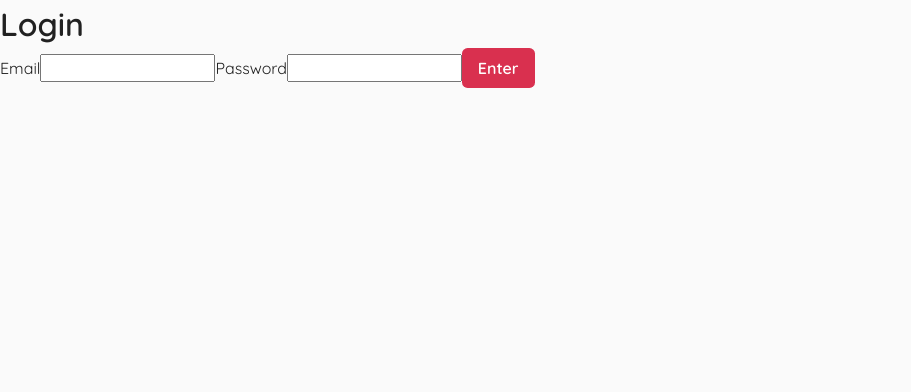
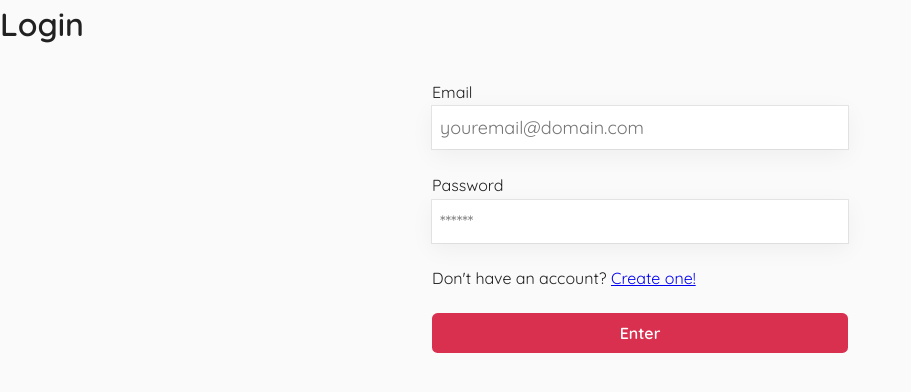
Before and after one commit to pedrodruviaro/react-animations, a React (Create React App) app: page / in a window 1280 px wide. Shown: the top 392 px of the page, without its empty margins (0-911 px from the left). Built offline with nearby package versions, Linux system fonts and the light colour scheme.

Commit message:
creating components

```diff
--- a/src/App.jsx
+++ b/src/App.jsx
@@ -1,54 +1,15 @@
 import React from "react";
 import { BrowserRouter, Routes, Route } from "react-router-dom";
-import { Button } from "./components/Button";
 
-export const Login = () => {
-    return (
-        <div>
-            <h1>Login</h1>
-            <form>
-                <label>
-                    Email
-                    <input type="text" />
-                </label>
-                <label>
-                    Password
-                    <input type="text" />
-                </label>
-
-                <Button type="submit">Enter</Button>
-            </form>
-        </div>
-    );
-};
-
-export const Register = () => {
-    return (
-        <div>
-            <h1>Login</h1>
-            <form>
-                <label>
-                    Email
-                    <input type="text" />
-                </label>
-                <label>
-                    Password
-                    <input type="text" />
-                </label>
-                <label>
-                    Confirm Password
-                    <input type="text" />
-                </label>
-            </form>
-        </div>
-    );
-};
+import { Login } from "./components/Login";
+import { Register } from "./components/Register";
 
 export const App = () => {
     return (
         <BrowserRouter>
             <Routes>
                 <Route path="/" element={<Login />} />
+                <Route path="/register" element={<Register />} />
             </Routes>
         </BrowserRouter>
     );
--- a/src/components/Button/styles.jsx
+++ b/src/components/Button/styles.jsx
@@ -7,10 +7,10 @@ export const Container = styled.button`
 
     border-radius: 0.35rem;
 
-    transition: filter 250ms ease-in-out;
+    transition: transform 200ms ease-in-out;
 
     &:hover,
     &:focus-within {
-        filter: brightness(1.1);
+        transform: scale(1.1);
     }
 `;
--- /dev/null
+++ b/src/components/Form/index.jsx
@@ -0,0 +1,40 @@
+import styled from "styled-components";
+
+export const Form = styled.form`
+    display: grid;
+    gap: 1.5rem;
+
+    width: 100%;
+    max-width: 30rem;
+
+    margin-inline: auto;
+    padding: 2rem;
+
+    label {
+        font-weight: 400;
+        font-size: 1rem;
+    }
+
+    input {
+        display: block;
+        width: 100%;
+
+        font-size: 1.125rem;
+        padding: 0.5rem;
+        margin-top: 0.15rem;
+
+        outline: none;
+
+        border: none;
+
+        box-shadow: rgba(0, 0, 0, 0.15) 1.95px 1.95px 2.6px;
+
+        box-shadow: rgba(0, 0, 0, 0.05) 0px 6px 24px 0px,
+            rgba(0, 0, 0, 0.08) 0px 0px 0px 1px;
+
+        &:hover,
+        &:focus {
+            outline: 1px solid #d9304f;
+        }
+    }
+`;
--- /dev/null
+++ b/src/components/Login/index.jsx
@@ -0,0 +1,29 @@
+import { Button } from "../Button";
+import { Form } from "../Form";
+
+import { Link } from "react-router-dom";
+
+export const Login = () => {
+    return (
+        <div>
+            <h1>Login</h1>
+            <Form>
+                <label>
+                    Email
+                    <input type="text" placeholder="youremail@domain.com" />
+                </label>
+                <label>
+                    Password
+                    <input type="text" placeholder="******" />
+                </label>
+
+                <p>
+                    Don't have an account?{" "}
+                    <Link to="/register">Create one!</Link>
+                </p>
+
+                <Button type="submit">Enter</Button>
+            </Form>
+        </div>
+    );
+};
--- /dev/null
+++ b/src/components/Register/index.jsx
@@ -0,0 +1,31 @@
+import { Link } from "react-router-dom";
+import { Button } from "../Button";
+import { Form } from "../Form";
+
+export const Register = () => {
+    return (
+        <div>
+            <h1>Register</h1>
+            <Form>
+                <label>
+                    Email
+                    <input type="text" />
+                </label>
+                <label>
+                    Password
+                    <input type="text" />
+                </label>
+                <label>
+                    Confirm Password
+                    <input type="text" />
+                </label>
+
+                <p>
+                    Already have an account? <Link to="/">Log in.</Link>
+                </p>
+
+                <Button type="submit">Create</Button>
+            </Form>
+        </div>
+    );
+};
```
